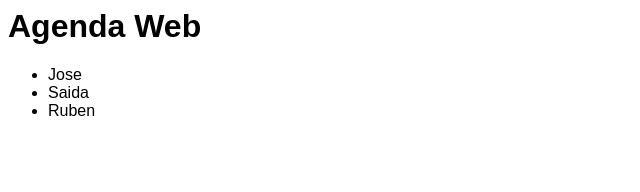
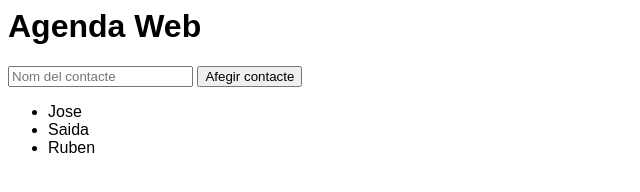
Before and after one commit to EnriqueIOC/Agenda, a plain HTML site: page index.html in a window 1280 px wide. Shown: the whole page, without its empty margins (0-640 px from the left). Drawn offline with Linux system fonts and the light colour scheme.

Commit message:
Afegit formulari per afegir contactes

```diff
--- a/index.html
+++ b/index.html
@@ -3,6 +3,10 @@
   <head><link rel="stylesheet" href="style.css"></head>
   <body>
     <h1>Agenda Web</h1>
+    <form id="contact-form">
+      <input type="text" id="nom" placeholder="Nom del contacte">
+      <button type="submit">Afegir contacte</button>
+    </form>
     <script src="script.js"></script>
   </body>
 </html>
```
